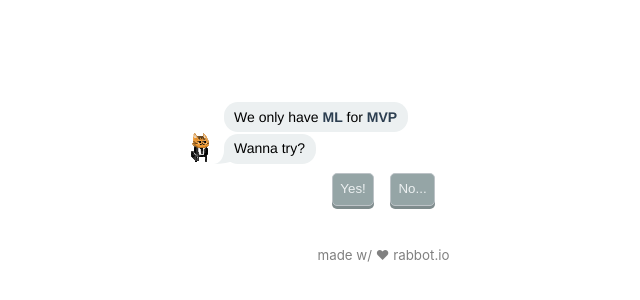
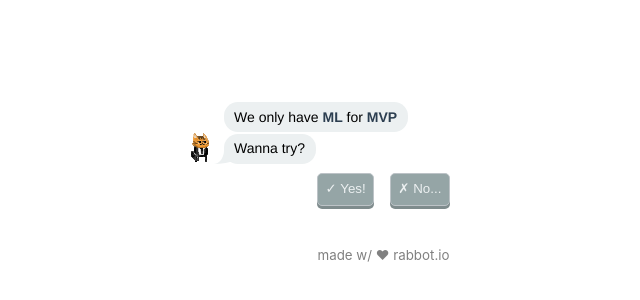
Before and after one commit to rabbotio/nl-cards, a React (Create React App) app in the folder web/: page / in a window 1280 px wide. Shown: the part 224-524 px from the top of the page, without its empty margins (179-819 px from the left). Built offline with nearby package versions, Linux system fonts and the light colour scheme.

Commit message:
Add symbol

```diff
--- a/web/src/containers/RBChatContainer.js
+++ b/web/src/containers/RBChatContainer.js
@@ -18,7 +18,7 @@ const json = {
     name: 'kat',
     img: './img/kat.png',
     msgs: [`We only have <b>ML</b> for <b>MVP</b>`, `Wanna try?`],
-    replies: [{ title: 'Yes!', nextId: '1' }, { title: 'No...', nextId: '2' }]
+    replies: [{ title: '✓ Yes!', nextId: '1' }, { title: '✗ No...', nextId: '2' }]
   },
   '1': {
     uid: '123',
```
